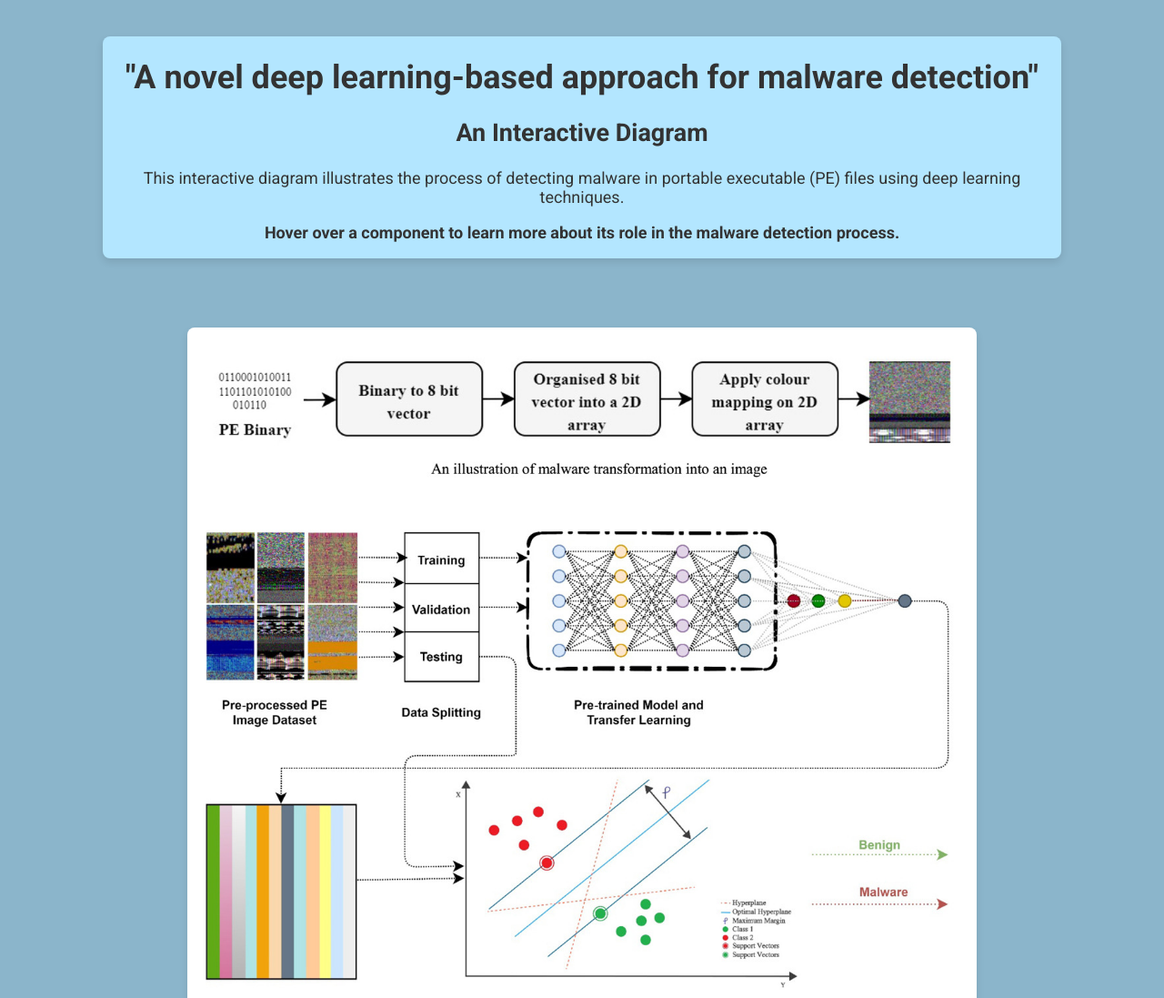
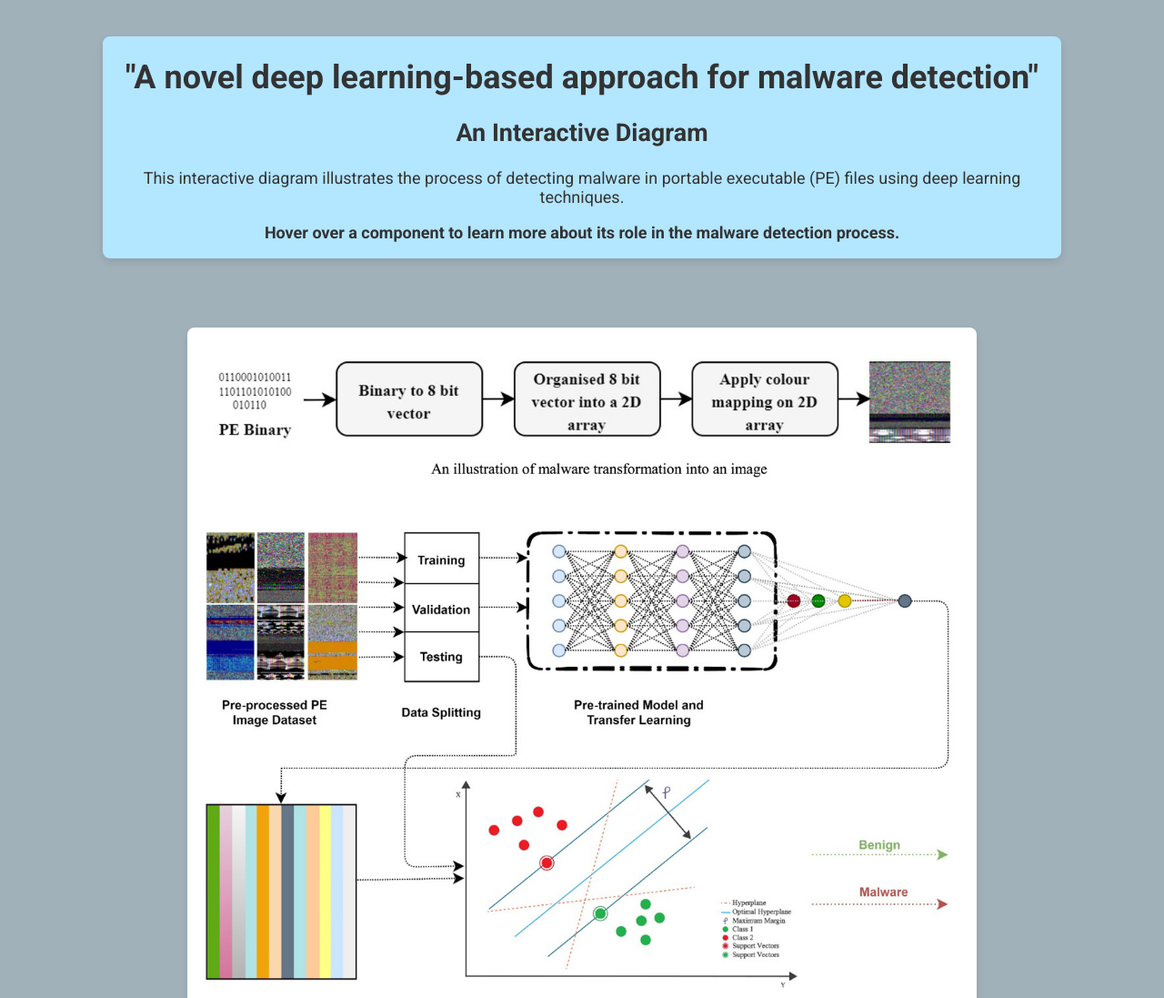
Before and after one commit to Tvcz/neural-net-diagram, a plain HTML site: page index.html in a window 1280 px wide. Shown: the top 1097 px of the page at 91% size. Drawn offline with Linux system fonts and the light colour scheme.

```diff
--- a/styles.css
+++ b/styles.css
@@ -18,7 +18,7 @@ body {
     align-items: center;
     margin: 0;
     padding: 20px;
-    background-color: #8bb5cb; /* Light background color for better contrast */
+    background-color: #a1b1ba; /* Light background color for better contrast */
 }
 
 /* wraps the diagram container to give it a
```
